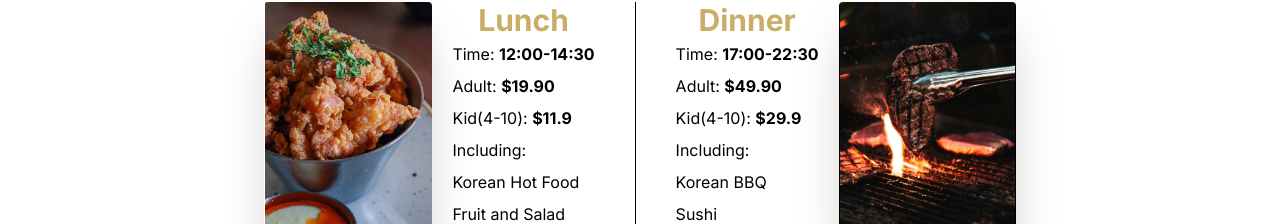
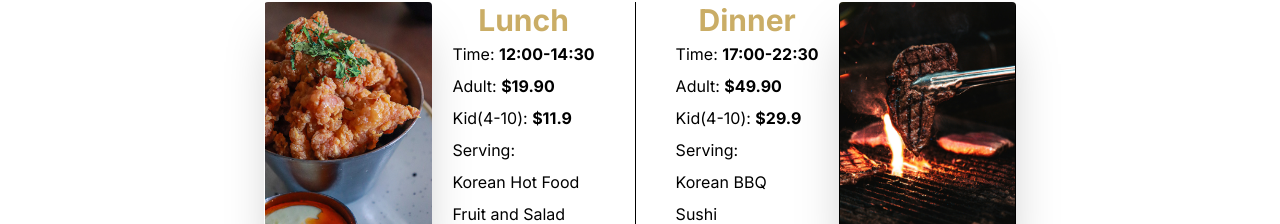
Before and after one commit to ITERSYNC/parorobbq, a Next.js app: page / in a window 1280 px wide. Shown: the part 1050-1274 px from the top of the page. Built offline with nearby package versions, Linux system fonts and the light colour scheme.

Commit message:
update text content

```diff
--- a/app/FindOutMore.tsx
+++ b/app/FindOutMore.tsx
@@ -37,8 +37,8 @@
                 <h1 className='text-[#caad66] text-center font-bold text-3xl md:text-3xl'>
                   Lunch
                 </h1>
-                <h2>
-                  Time: <span className='font-bold'>12:00-14:30</span>
+                <h2 className='flex items-center justify-center'>
+                  <span className='font-bold'>12:00-14:30</span>
                 </h2>
                 <p>
                   Adult: <span className='font-bold'>$19.90</span>
@@ -46,7 +46,7 @@
                 <p>
                   Kid(4-10): <span className='font-bold'>$11.9</span>
                 </p>
-                <p>Including: </p>
+                <p>Serving: </p>
                 <p>Korean Hot Food</p>
                 <p>Fruit and Salad</p>
               </div>
@@ -60,8 +60,8 @@
                 <h1 className='text-[#caad66] text-center font-bold text-3xl md:text-3xl'>
                   Dinner
                 </h1>
-                <h2>
-                  Time: <span className='font-bold'>17:00-22:30</span>
+                <h2 className='flex items-center justify-center'>
+                  <span className='font-bold'>17:00-22:30</span>
                 </h2>
                 <p>
                   Adult: <span className='font-bold'>$49.90</span>
@@ -69,7 +69,7 @@
                 <p>
                   Kid(4-10): <span className='font-bold'>$29.9</span>
                 </p>
-                <p>Including: </p>
+                <p>Serving: </p>
                 <p>Korean BBQ</p>
                 <p>Sushi</p>
                 <p>Korean Hot Food</p>
@@ -94,7 +94,7 @@
                 <p>
                   Kid(4-10): <span className='font-bold'>$11.9</span>
                 </p>
-                <p>Including: </p>
+                <p>Serving: </p>
                 <p>Korean Hot Food</p>
                 <p>Fruit and Salad</p>
               </div>
@@ -115,7 +115,7 @@
                 <p>
                   Kid(4-10): <span className='font-bold'>$29.9</span>
                 </p>
-                <p>Including: </p>
+                <p>Serving: </p>
                 <p>Korean BBQ</p>
                 <p>Sushi</p>
                 <p>Korean Hot Food</p>
```
